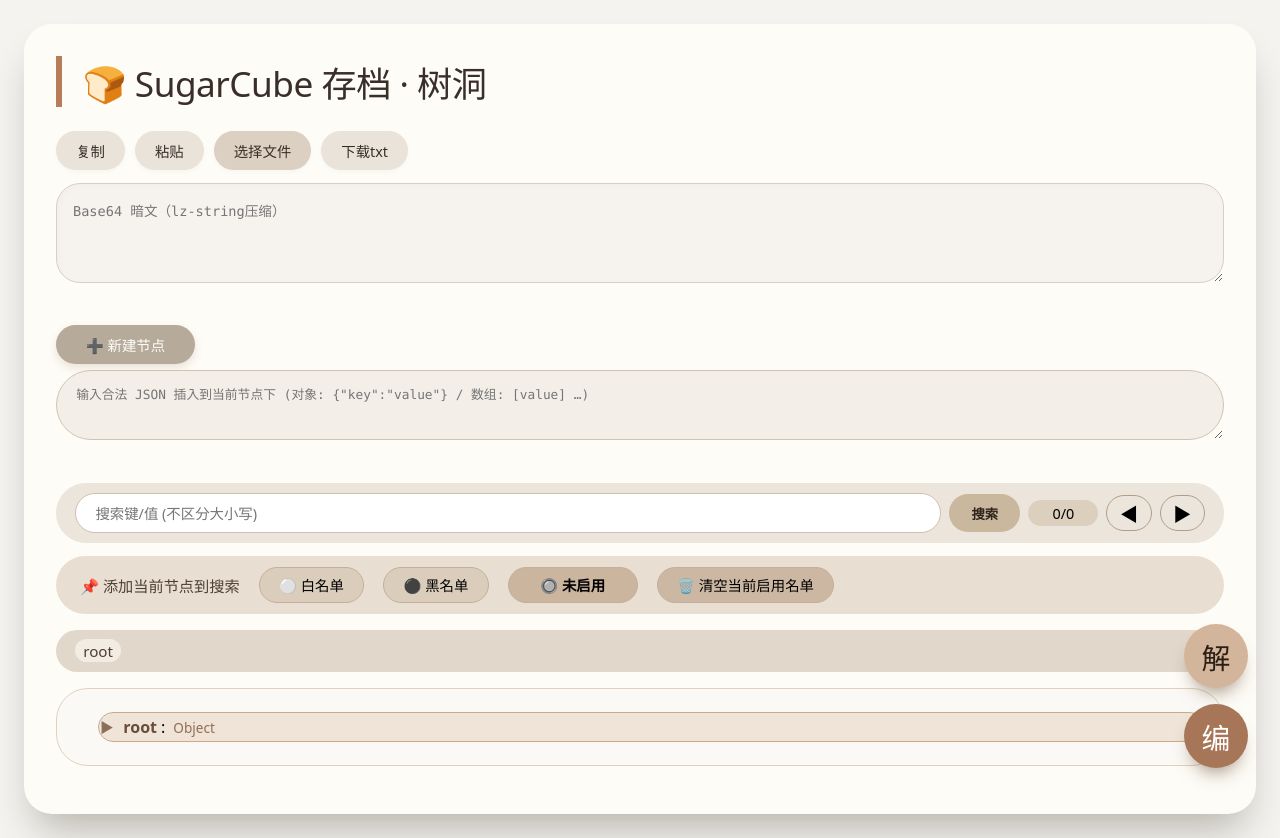
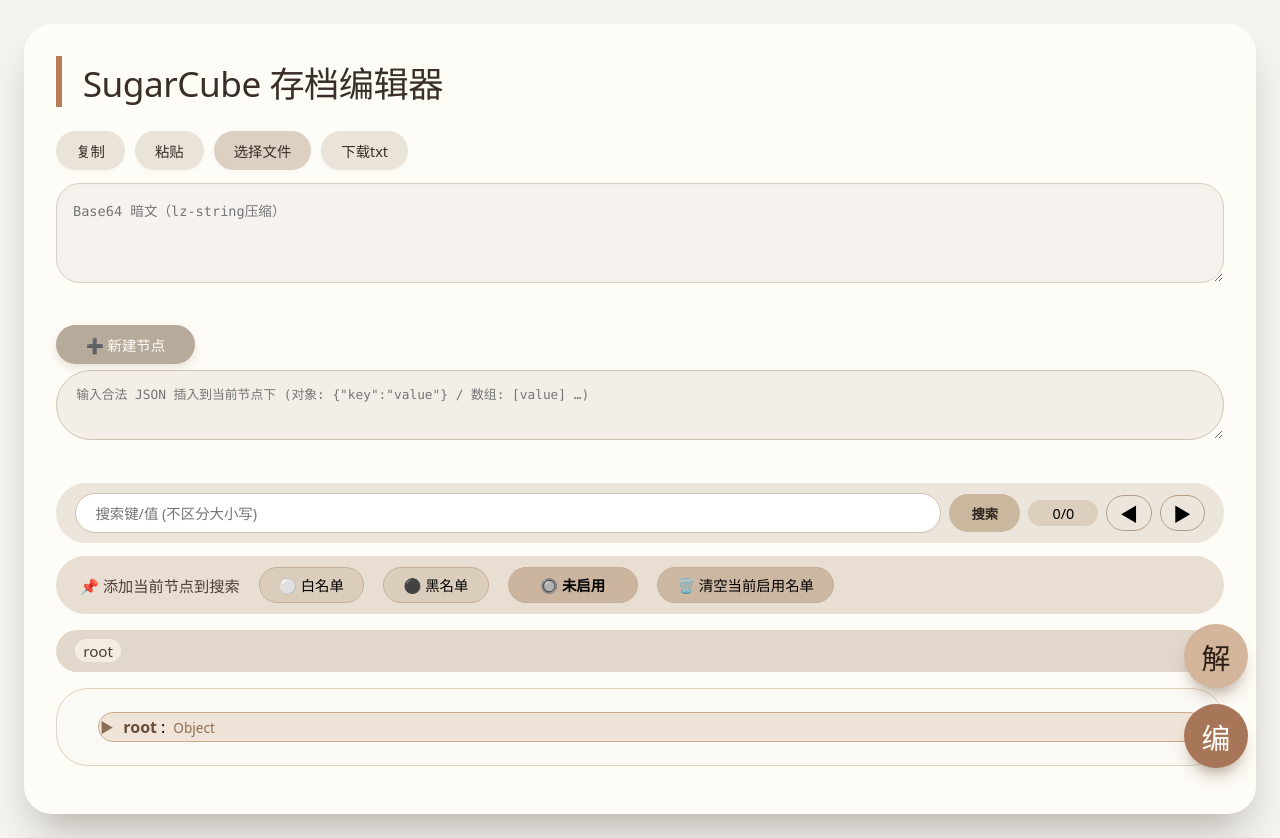
Before and after one commit to PlutoGIsolatee2/PlutoGIsolatee2.github.io, a plain HTML site: page index.html in a window 1280 px wide. Drawn offline with nearby package versions, Linux system fonts and the light colour scheme.

Commit message:
更新 index.html

```diff
--- a/index.html
+++ b/index.html
@@ -3,7 +3,7 @@
 <head>
     <meta charset="UTF-8">
     <meta name="viewport" content="width=device-width, initial-scale=1.0">
-    <title>🍞 SugarCube 存档编辑器 · 树形面包屑</title>
+    <title>SugarCube 存档编辑器</title>
     <!-- lz-string 核心库 -->
     <script src="https://cdn.jsdelivr.net/npm/lz-string@1.4.4/libs/lz-string.min.js"></script>
     <style>
@@ -373,7 +373,7 @@
 </head>
 <body>
     <div class="editor-container">
-        <h1>🍞 SugarCube 存档 · 树洞</h1>
+        <h1>SugarCube 存档编辑器</h1>
 
         <!-- base64 功能区 -->
         <div class="base64-toolbar">
```
